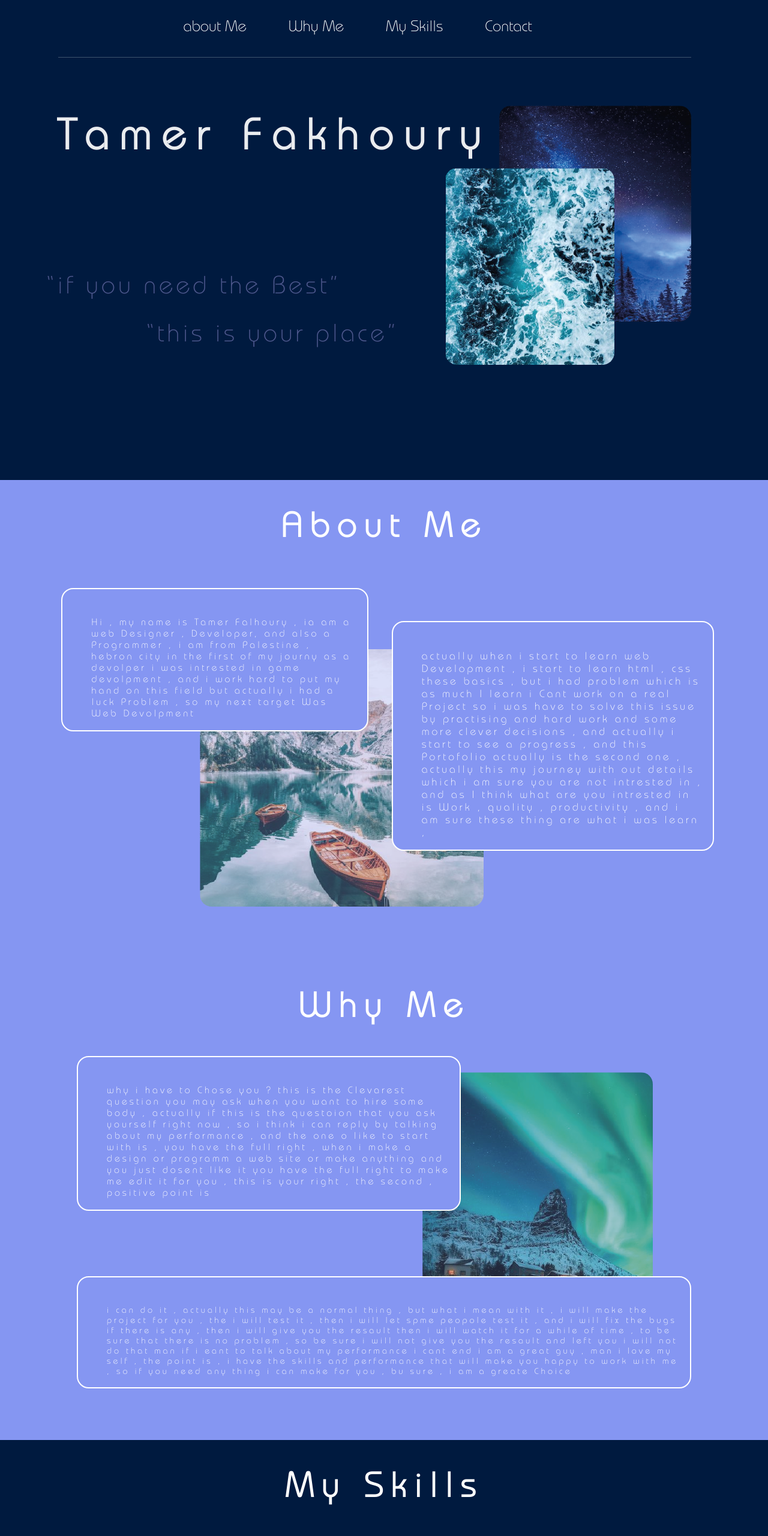
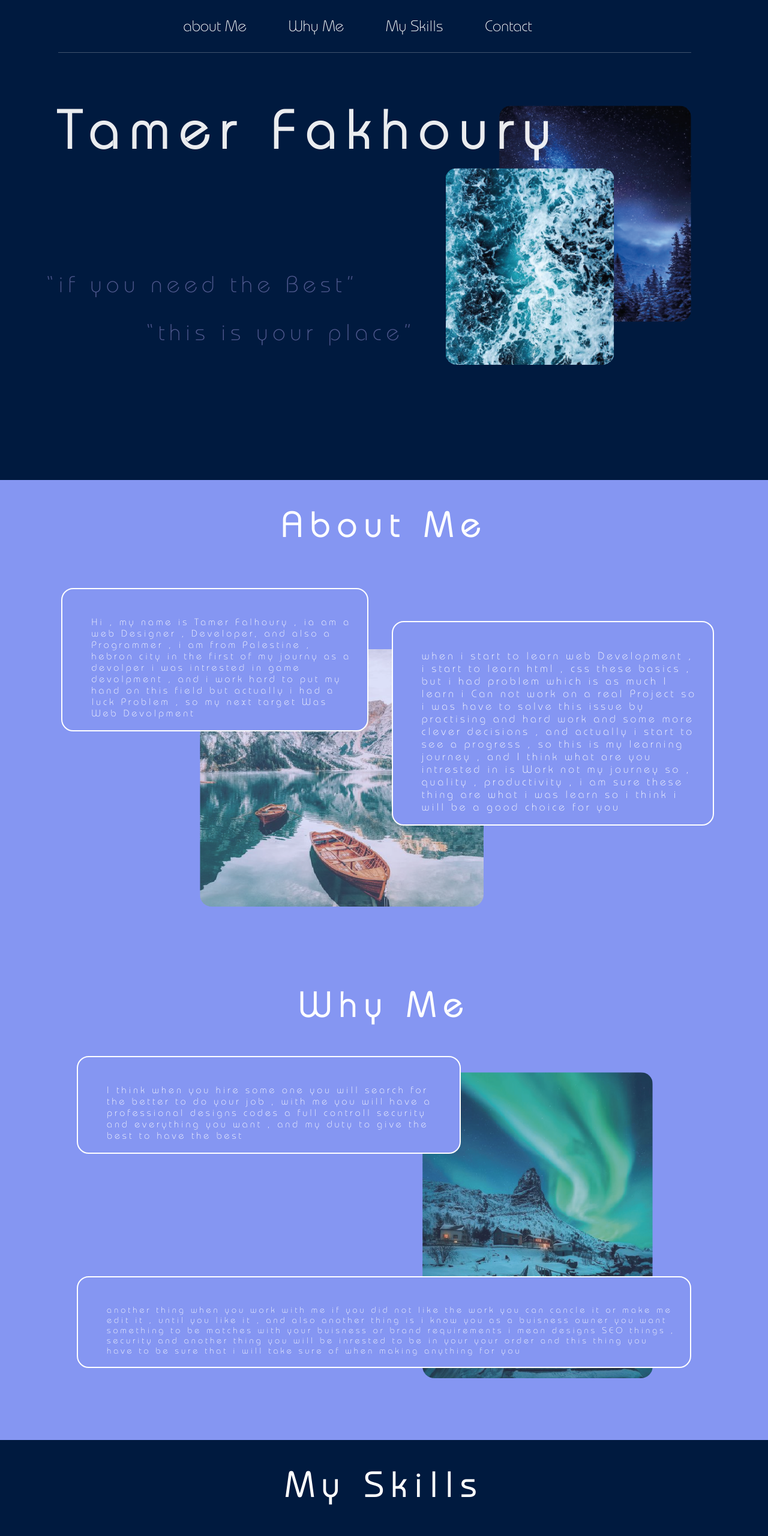
Before and after one commit to Tamer144/portofolio2, a plain HTML site: page index.htm in a window 1280 px wide. Shown: the top 2560 px of the page at 60% size. Drawn offline with Linux system fonts and the light colour scheme; files whose address does not match are found by name.

Commit message:
fix header

```diff
--- a/css/style.css
+++ b/css/style.css
@@ -44,7 +44,7 @@
 
 .nav-bar-list{
     display: flex;
-    font-size: 1.6rem;
+    font-size: 2vw;
     width: 60%;
     justify-content:space-around;
     list-style: none;
@@ -61,7 +61,7 @@
     width: 97%;
     background-color: rgba(255, 255, 255, 0.247);
     content: " ";
-    margin-top: 2rem;
+    margin-top: 3vh;
     margin-left: 10rem;
 }
 header{
@@ -73,26 +73,26 @@ header{
 .my-name{
     position: absolute;
     color: rgba(255, 255, 255, 0.918);
-    font-size: 4.5rem;
-    letter-spacing: 18px;
+    font-size: 7vw;
+    letter-spacing: 1.4vw;
     left: 4.4%;
     opacity: 0;
-    top: 12rem;
+    top: 22vh;
     z-index: 1;
     text-align: center;
 }
 header > q{
     color: #4d578c;
     position: absolute;
-    font-size: 2.6rem;
-    top: 57%;
-    left: 12%;
-    letter-spacing: 5px;
+    font-size: 3vw;
+    top: 57vh;
+    left: 12vw;
+    letter-spacing: 0.6vw;
     opacity: 0;
 }
 header > q + q{
-    top: 67%;
-    left: 24%;
+    top: 67vh;
+    left: 24vw;
 }
 
 .header-image1{
@@ -102,7 +102,9 @@ header > q + q{
     right: 10%;
     top: 22%;
     border-radius: 20px;
-    background:url(Images/header-image-1.png) ;
+    background:url(Images/header-image-1.png) no-repeat;
+    background-size: cover;
+
 }
 
 .header-image2{
@@ -113,7 +115,8 @@ header > q + q{
     height: 41%;
     width: 22%;
     right: 20%;
-    background:url(Images/header-image-2.png) ;
+    background:url(Images/header-image-2.png) no-repeat;
+    background-size: cover;
 
 }
 
@@ -137,7 +140,7 @@ header > q + q{
     height: 1px;
     background-color: rgba(255, 255, 255, 0.329);
     width: 100%;
-    margin-top: 16px;
+    margin-top: 1.5vw;
 }
 
 /* About Me Section Start Here */
@@ -200,7 +203,8 @@ header > q + q{
 }
 
 .about-me-img{
-    background: url(Images/aboutMe-Image.png);
+    background: url(Images/aboutMe-Image.png) ;
+    background-size: cover;
     width: 37%;
     height: 63%;
     left: 26%;
@@ -209,6 +213,7 @@ header > q + q{
 
 .card-image{
     background-size: cover;
+    background-repeat: no-repeat;
     border-radius: 20px;
     position: absolute;
 }
@@ -218,7 +223,8 @@ header > q + q{
 
 
 .why-me-img{
-    background: url(Images/whyMe-Image.png);
+    background: url(Images/whyMe-Image.png) no-repeat;
+    background-size: cover;
     width: var(--why-me-img-width);
     height: var(--why-me-img-height);
     top: var(--why-me-img-top);
--- a/index.htm
+++ b/index.htm
@@ -43,7 +43,7 @@
                     but actually i had a luck Problem , so my next target Was Web Devolpment                </article>
                 <div class="card-image about-me-img"></div>
                 <article class="card medium card1-2 ">
-                    actually when i start to learn web Development , i start to learn html , css these basics , but i had problem which is as much I learn i Cant work on a real Project so i was  have to solve this issue by practising and hard work and some more clever decisions , and actually i start to see a progress , and this Portofolio actually is the second one , actually this my journey with out details which i am sure you are not intrested in , and as I think what are you intrested in is Work , quality , productivity , and i am sure these thing are what i was learn  ,                 </article>
+                     when i start to learn web Development , i start to learn html , css these basics , but i had problem which is as much I learn i Can not work on a real Project so i was  have to solve this issue by practising and hard work and some more clever decisions , and actually i start to see a progress , so this is my learning journey , and I think what are you intrested in is Work not my journey so , quality , productivity , i am sure these thing are what i was learn so i think i will be a good choice for you </article>
             </div>
         </section>
         <section  id="why-me" class="information-section">
@@ -51,11 +51,11 @@
                 Why Me
             </h1>
             <div class="card-container">
-                <article class="card large card2-1">why i have to Chose you ? this is the Clevarest question you may ask when you want to hire some body , actually if this is the questoion that you ask yourself right now , so i think i can reply by talking about my performance , and the one o like to start with is , you have the full right , when i make a design or programm a web site or make anything and you just dosent like it you have the full right to make me edit  it for you , this is your right , the second  , positive point is</article>
+                <article class="card large card2-1">I think when you hire some one you will search for the better to do your job
+                    , with me you will have a professional designs codes a full controll security and everything you want , and my duty to give the best to have the best
+                </article>
                 <div class="card-image why-me-img"></div>
-                <article class="card medium card2-2">i can do it , actually this may be a normal thing , but what i mean with it , i will make the project for you , the i will test it , then i will let spme peopole test it , and i will fix the bugs if there is any , then i will give you the resault then i will watch it for a while of time , to be sure that there is no problem , so be sure i will not give you the resault and  left you i will not do that
-                    man if i eant to talk about my performance i cant end i am a great guy , man i love my self , the point is ,
-                    i have the skills and performance that will make you happy to work with me , so if you need any thing i can make for you , bu sure , i am a greate Choice </article>
+                <article class="card medium card2-2"> another thing when you work with me if you did not like the work you can cancle it or make me edit it , until you like it  , and also another thing is i know you as a buisness owner you want something to be matches with your buisness or brand requirements i mean designs SEO things , security and another thing you will be inrested to be in your your order and this thing you have to be sure that i will take sure of when making anything for you </article>
             </div>
         </section>
         <section  id="skills" class="my-skills information-section second-background-color">
@@ -63,21 +63,21 @@
                 My Skills
             </h1>
             <div class="card-container">
-                <article class="card-image skills-card-img"></article>
+                <div class="card-image skills-card-img"></div>
                 <div class="skill-card sk-card1">
-                    <h1 class="skill-title">Web Development</h1>
+                    <h2 class="skill-title">Web Development</h1>
                 </div>
                 <div class="skill-card sk-card2">
-                    <h1 class="skill-title">Web Desgining</h1>
+                    <h2 class="skill-title">Web Desgining</h1>
                 </div>
                 <div class="skill-card sk-card3">
-                    <h1 class="skill-title">Web Programming</h1>
+                    <h2 class="skill-title">Web Programming</h1>
                 </div>
                 <div class="skill-card sk-card4">
-                    <h1 class="skill-title">Programming</h1>
+                    <h2 class="skill-title">Programming</h1>
                 </div>
                 <div class="skill-card sk-card5">
-                    <h1 class="skill-title">Graphic Design</h1>
+                    <h2 class="skill-title">Graphic Design</h1>
 
                 </div>
             </div>
```
